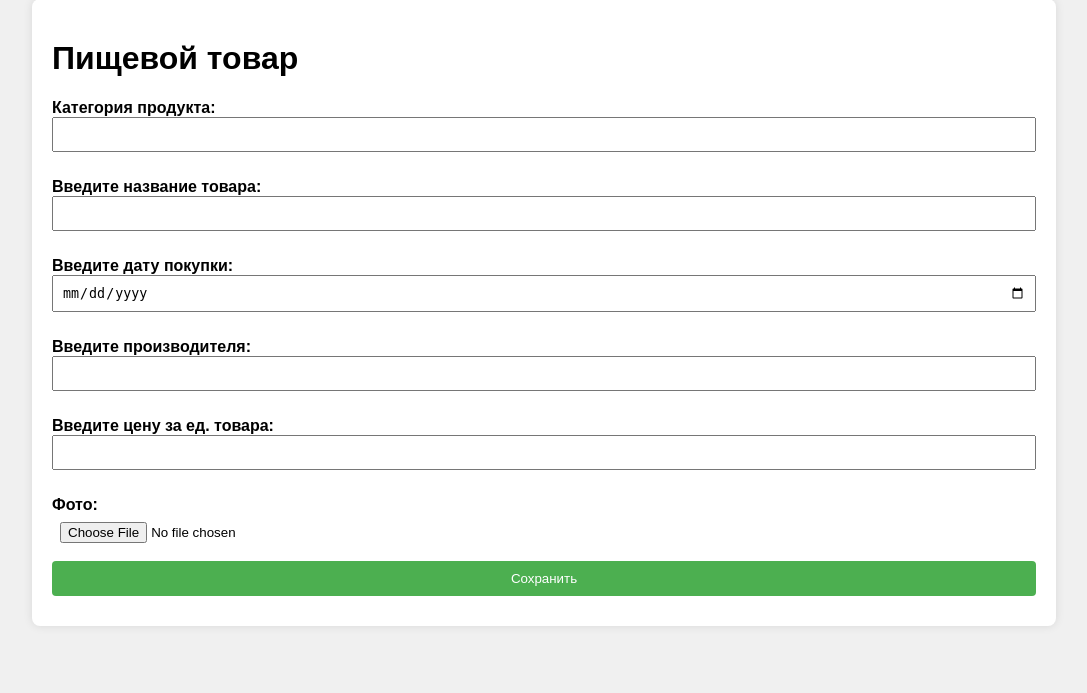
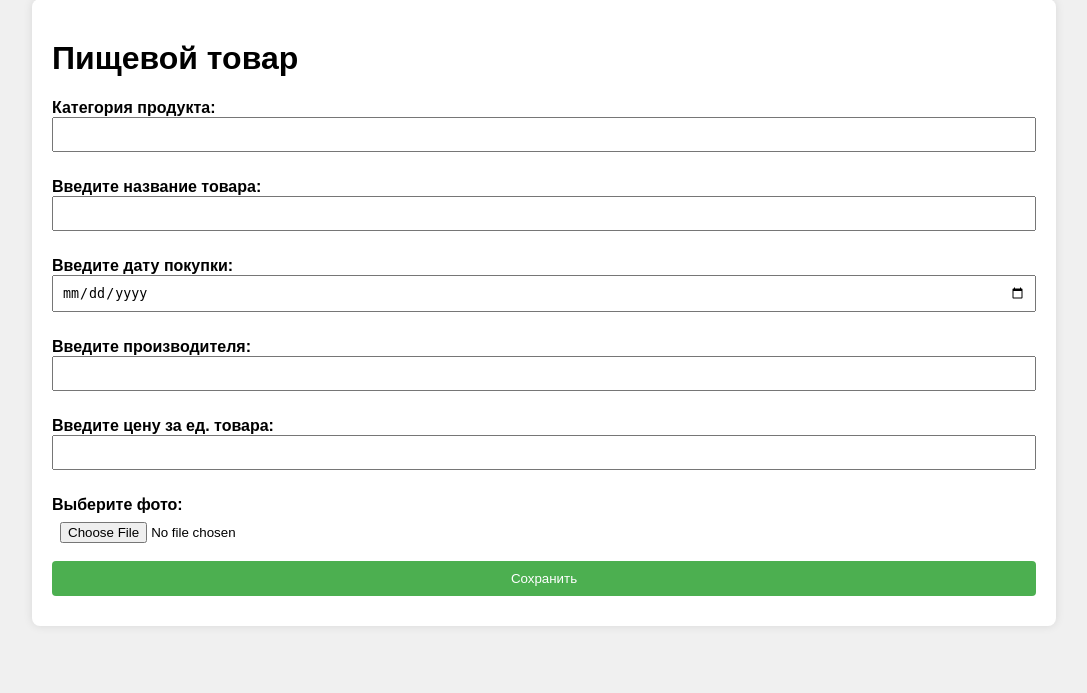
Before and after one commit to BakSnn/Django-Project, a Django app: page / in a window 1280 px wide. Shown: the part 55-748 px from the top of the page, without its empty margins (96-1183 px from the left). Run offline with Django 4.2, Linux system fonts and the light colour scheme; data that the repository does not hold is empty.

Commit message:
Edited labels

```diff
--- a/hello/templates/edit.html
+++ b/hello/templates/edit.html
@@ -31,7 +31,7 @@
         <label>Введите цену за ед.</label><br>
         <input type="number" step = "any" name="price" value="{{person.price}}"/>
     </p>
-    <label id="photo">Фото:</label>
+    <label id="photo">Выберите фото:</label>
     <input type="file" name="photo">
     <input type="submit" value="Сохранить">
     <input type = "submit" value="Сохранить"/>
--- a/hello/templates/home.html
+++ b/hello/templates/home.html
@@ -6,8 +6,6 @@
     <title>Домашняя страница</title>
     <link href="{% static 'css/home.css' %}" rel="stylesheet">
     <link rel="shortcut icon" type="image/png" href="{% static 'images/favicon.png' %}" >
-
-
 
 </head>
 <body>
--- a/hello/templates/index.html
+++ b/hello/templates/index.html
@@ -32,7 +32,7 @@
         <label>Введите цену за ед. товара:</label><br>
         <input type="number" step = "any" name = "price"/>
     </p>
-<label id="photo">Фото:</label>
+<label id="photo">Выберите фото:</label>
     <input type="file" name="photo">
     <input type="submit" value="Сохранить">
 </form>
```
